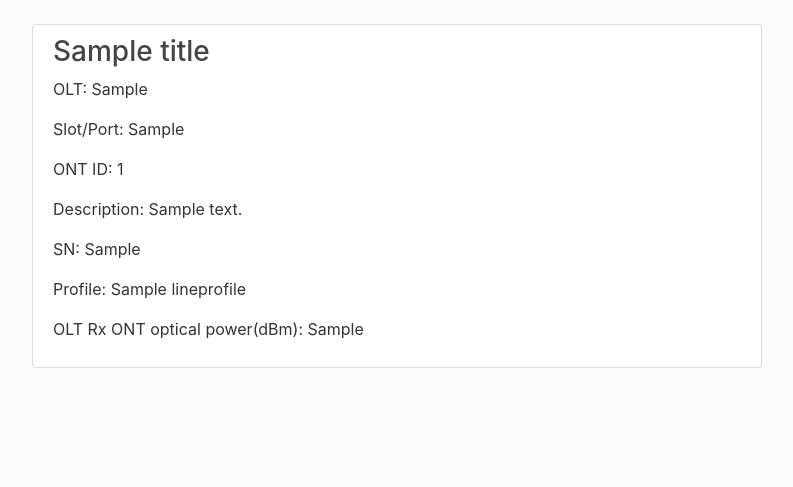
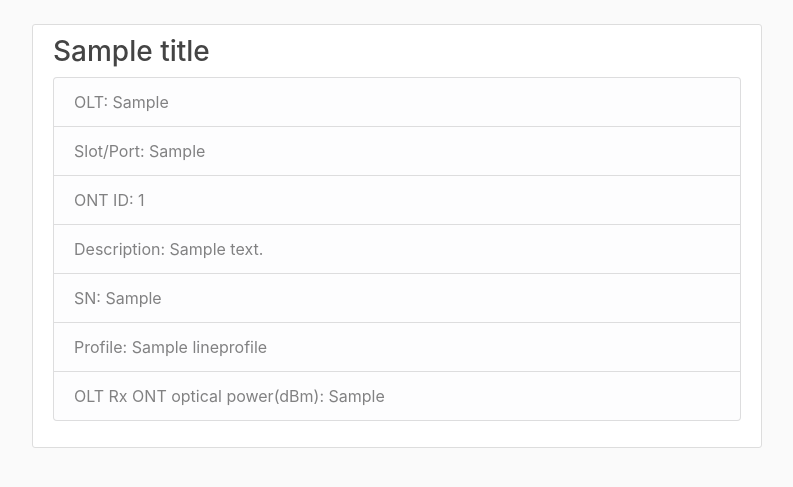
Before and after one commit to ms77grz/dj3vtk-tftp, a Django app: template dj3pro/network/templates/network/gpon/ont_detail.html in a window 1280 px wide. Shown: the part 56-543 px from the top of the page, without its empty margins (53-846 px from the left). Run offline with Django 3.2, Linux system fonts and the light colour scheme; the template is opened without the code that fills it: most values are stand-ins (such as "Sample title", 1, 10 or a date in 2020); parts of the project's set-up code (start-up, migrations or seed data) failed here and were passed over; some libraries are stand-ins or nearby versions.

Commit message:
ont_detail.html style

```diff
--- a/dj3pro/network/templates/network/gpon/ont_detail.html
+++ b/dj3pro/network/templates/network/gpon/ont_detail.html
@@ -6,12 +6,14 @@
 {% block content %}
 <div class="content-section">
     <h3>{{ title }}</h3>
-    <p>OLT: {{ ip }}</p>
-    <p>Slot/Port: {{ slot_port }}</p>
-    <p>ONT ID: {{ ont_id }}</p>
-    <p>Description: {{ description }}</p>
-    <p>SN: {{ sn }}</p>
-    <p>Profile: {{ lineprofile }}</p>
-    <p>OLT Rx ONT optical power(dBm): {{ optical_power }}</p>
+    <ul class="list-group mb-3">
+        <li class="list-group-item list-group-item-light">OLT: {{ ip }}</li>
+        <li class="list-group-item list-group-item-light">Slot/Port: {{ slot_port }}</li>
+        <li class="list-group-item list-group-item-light">ONT ID: {{ ont_id }}</li>
+        <li class="list-group-item list-group-item-light">Description: {{ description }}</li>
+        <li class="list-group-item list-group-item-light">SN: {{ sn }}</li>
+        <li class="list-group-item list-group-item-light">Profile: {{ lineprofile }}</li>
+        <li class="list-group-item list-group-item-light">OLT Rx ONT optical power(dBm): {{ optical_power }}</li>
+    </ul>
 </div>
 {% endblock %}
```
